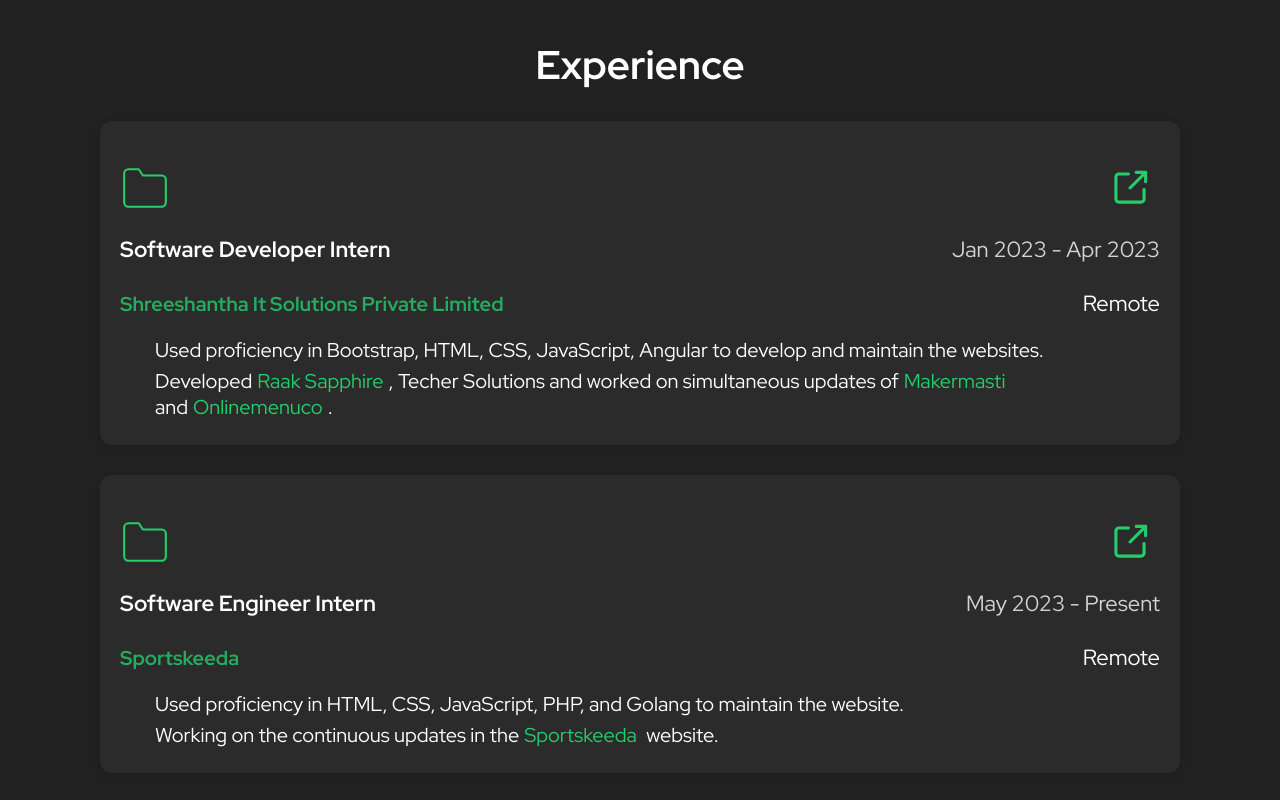
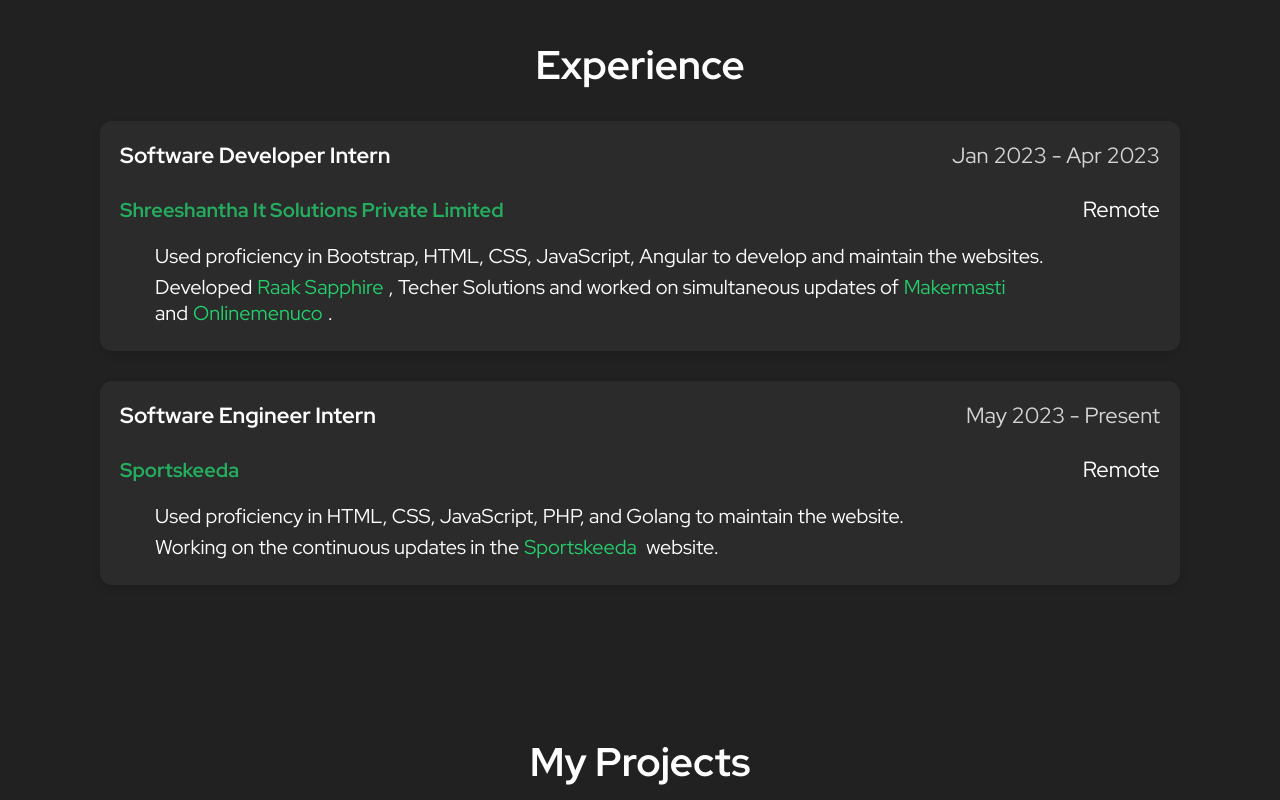
Before and after one commit to samiraghav/portfolio-ts-react, a React (Create React App) app: page / in a window 1280 px wide. Shown: the part 1420-2220 px from the top of the page. Built offline with nearby package versions, Linux system fonts and the light colour scheme.

Commit message:
updated experience card

```diff
--- a/src/components/Experience/Experience.tsx
+++ b/src/components/Experience/Experience.tsx
@@ -9,33 +9,8 @@
       <h2>Experience</h2>
       <div className="experience-list">
 
-        <ScrollAnimation animateIn="flipInX">
           <div className="experience-item">
-          <header>
-              <svg
-                width="50"
-                xmlns="http://www.w3.org/2000/svg"
-                role="img"
-                viewBox="0 0 24 24"
-                fill="none"
-                stroke="#23ce6b "
-                stroke-width="1"
-                stroke-linecap="round"
-                stroke-linejoin="round"
-              >
-                <title>Folder</title>
-                <path d="M22 19a2 2 0 0 1-2 2H4a2 2 0 0 1-2-2V5a2 2 0 0 1 2-2h5l2 3h9a2 2 0 0 1 2 2z"></path>
-              </svg>
-              <div className="project-links">
-                <a
-                  href="https://www.sportskeeda.com"
-                  target="_blank"
-                  rel="noreferrer"
-                >
-                  <img src={externalLink} alt="Visit site" />
-                </a>
-              </div>
-            </header>
+
             <header>
               <h3>Software Developer Intern</h3>
               <p>Jan 2023 - Apr 2023</p>
@@ -72,41 +47,14 @@
                 </a>.</li>
             </ul>
           </div>
-        </ScrollAnimation>
 
-        <ScrollAnimation animateIn="flipInX">
           <div className="experience-item">
-          <header>
-              <svg
-                width="50"
-                xmlns="http://www.w3.org/2000/svg"
-                role="img"
-                viewBox="0 0 24 24"
-                fill="none"
-                stroke="#23ce6b "
-                stroke-width="1"
-                stroke-linecap="round"
-                stroke-linejoin="round"
-              >
-                <title>Folder</title>
-                <path d="M22 19a2 2 0 0 1-2 2H4a2 2 0 0 1-2-2V5a2 2 0 0 1 2-2h5l2 3h9a2 2 0 0 1 2 2z"></path>
-              </svg>
-              <div className="project-links">
-                <a
-                  href="https://www.sportskeeda.com"
-                  target="_blank"
-                  rel="noreferrer"
-                >
-                  <img src={externalLink} alt="Visit site" />
-                </a>
-              </div>
-            </header>
             <header>
               <h3>Software Engineer Intern</h3>
               <p>May 2023 - Present</p>
             </header>
             <div className="timestamp">
-              <p>Sportskeeda</p> {/* Move "Remote" inside a separate div */}
+              <p>Sportskeeda</p>
               <div>Remote</div>
             </div>
             <ul>
@@ -121,7 +69,6 @@
                 </a> website.</li>
             </ul>
           </div>
-        </ScrollAnimation>
 
       </div>
     </Container>
--- a/src/components/Experience/styles.ts
+++ b/src/components/Experience/styles.ts
@@ -22,10 +22,10 @@
       color: #fff;
       transition: 0.3s;
       position: relative;
-      &:hover{
-        transform: translateY(-5px);
-        background-color: var(--pink);
-      }
+      // &:hover{
+      //   transform: translateY(-5px);
+      //   background-color: #524a3ed1;
+      // }
 
       a {
         color: #fff;
@@ -92,7 +92,6 @@
       }
 
       .timestamp {
-        /* Add styling for the timestamp div */
         display: flex;
         justify-content: space-between;
         align-items: baseline;
@@ -101,14 +100,13 @@
       }
 
       .timestamp p {
-        color: var(--green); /* Set the color for the "Remote" text */
+        color: var(--green);
         font-weight: bold;
       }
 
       .timestamp div {
-        /* Add some space between "Remote" and the organization name */
         margin-left: 1rem;
-        font-size: 2.2rem; /* Set the font size to match "Software Developer Intern" title */
+        font-size: 2.2rem;
       }
 
       .project-links {
--- a/src/components/Project/styles.ts
+++ b/src/components/Project/styles.ts
@@ -28,7 +28,7 @@
       color: #FFF;
       &:hover{
         transform: translateY(-5px);
-        background-color: var(--pink);
+        background-color: #524a3ed1;
       }
 
       header{
```
